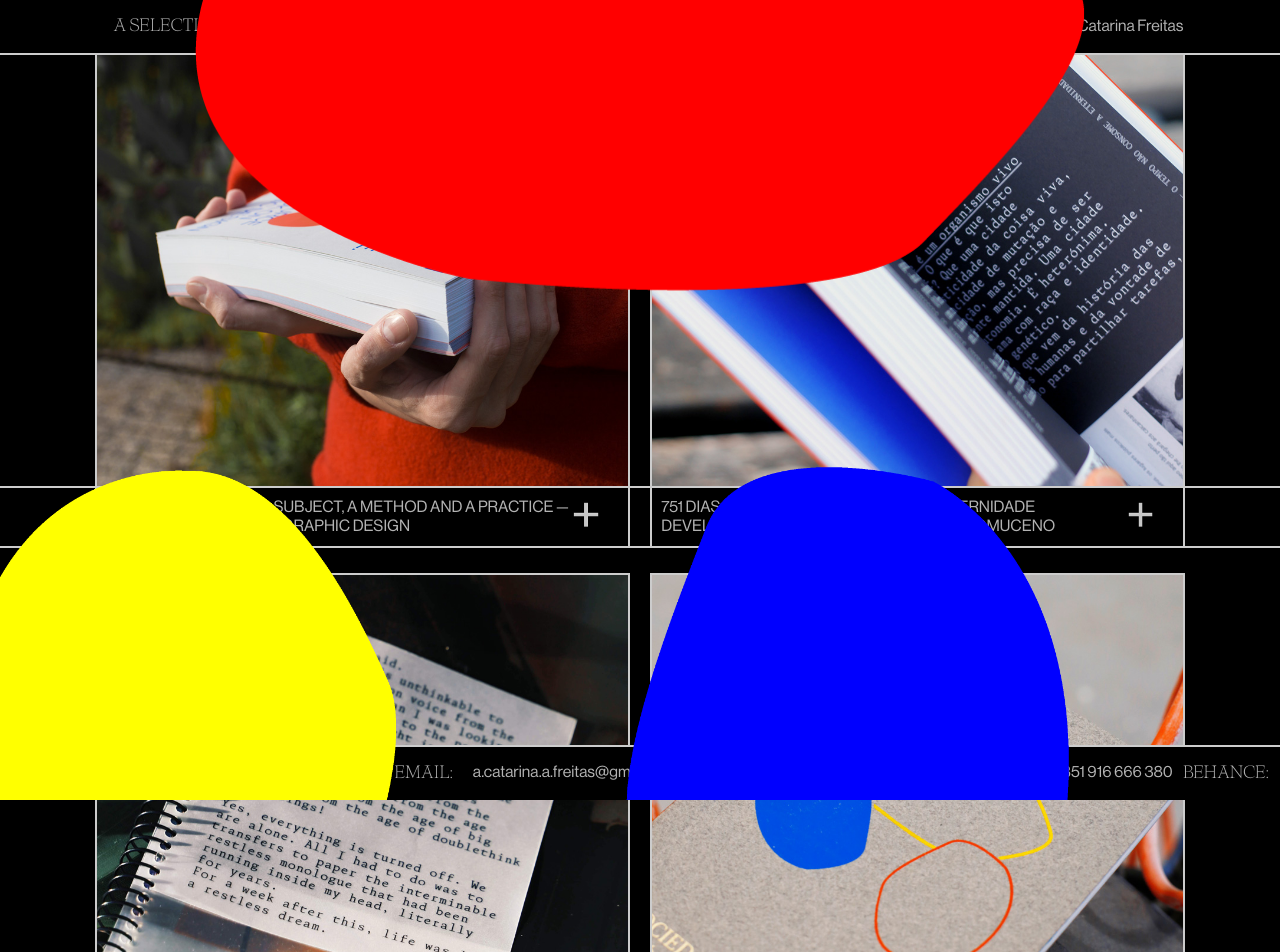
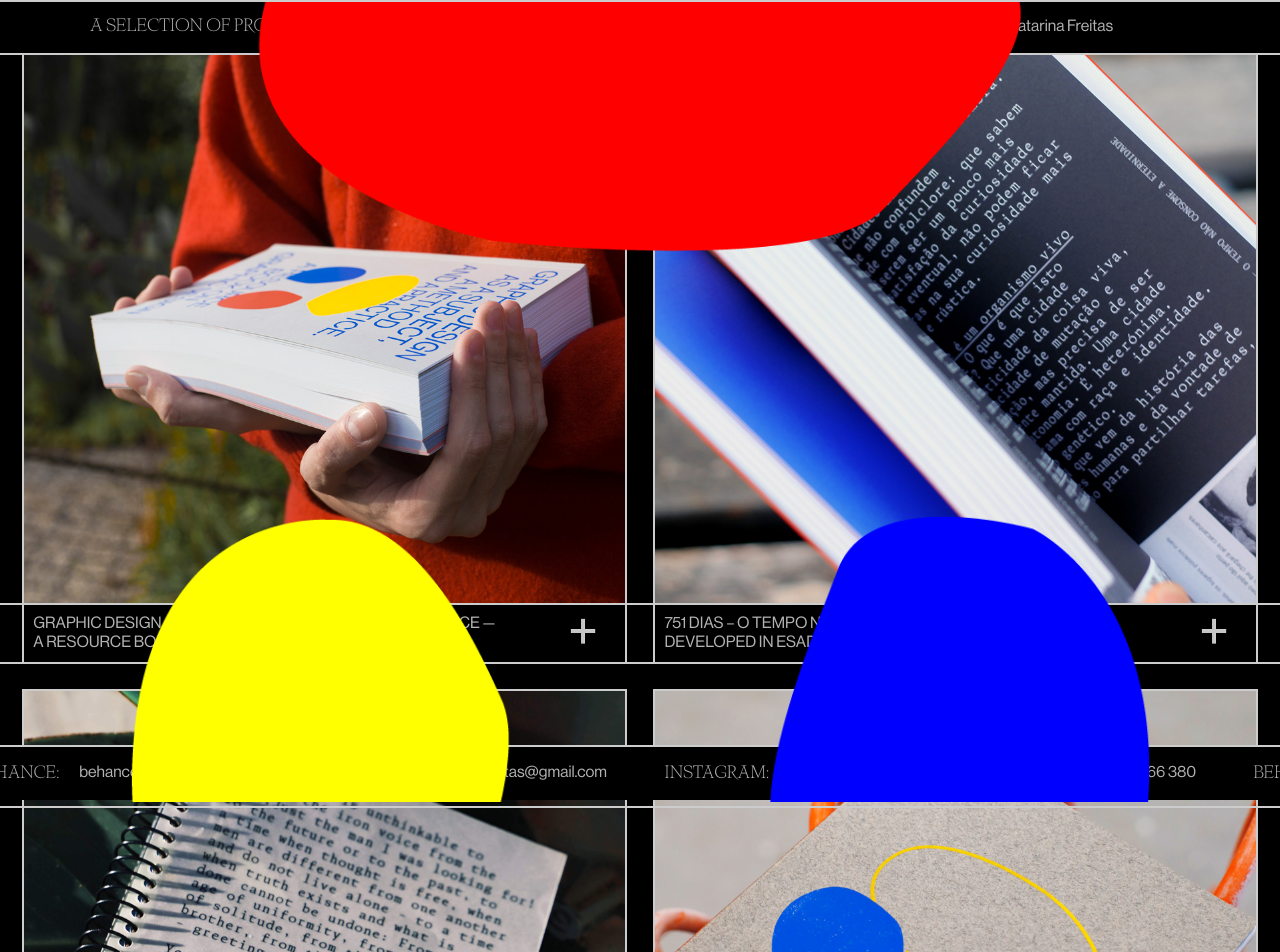
Before and after one commit to dianaamfr/WebPortfolio_CF, a PHP site: page / in a window 1280 px wide. Shown: the top 952 px of the page. Run offline with PHP 8.4, Linux system fonts and the light colour scheme.

Commit message:
margins, sizes, positions and other corrections

```diff
--- a/script.js
+++ b/script.js
@@ -7,11 +7,8 @@ let rect = canvas.getBoundingClientRect();
 
 let redShape = new Image(), blueShape = new Image(), yellowShape = new Image();
 
-// wait for the content of the window element
-// to load, then performs the operations.
-window.addEventListener('load', ()=>{
-    checkLocalStorage();
-});
+stickyHeader();
+checkLocalStorage();
 
 function eraseShapes(e) {
     let x = (e.clientX - rect.left) / (rect.right - rect.left) * canvas.width;
@@ -42,29 +39,33 @@ function loadShapes(){
     blueShape.src = 'icons/blueShape.png';
 
     redShape.onload = function(){
-        let ratio = redShape.height/redShape.width;
-        let newWidth = canvas.width*0.7;
-        let newHeight = newWidth * ratio;
+        const ratio = redShape.height/redShape.width;
+        const newWidth = canvas.width*0.6;
+        const newHeight = newWidth * ratio;
 
         drawImageWithSize(redShape, canvas.width/2 - newWidth/2 , 0, newWidth, newHeight);
     }
 
     yellowShape.onload = function(){
-        let ratio = yellowShape.height/yellowShape.width;
-        let newWidth = canvas.width*0.35;
-        let newHeight = newWidth * ratio;
+        const ratio = yellowShape.height/yellowShape.width;
+        const newWidth = canvas.width*0.30;
+        const newHeight = newWidth * ratio;
 
-        let x = screen.width/2 - newWidth;
+        const c = canvas.width/2;
+        const c1 = c/2;
+        const x = c1 - newWidth/2;
 
         drawImageWithSize(yellowShape, x, canvas.height - newHeight, newWidth, newHeight);
     }
 
     blueShape.onload = function(){
-        let ratio = blueShape.height/blueShape.width;
-        let newWidth = canvas.width*0.35;
-        let newHeight = newWidth * ratio;
+        const ratio = blueShape.height/blueShape.width;
+        const newWidth = canvas.width*0.30;
+        const newHeight = newWidth * ratio;
 
-        let x = screen.width/2 + newWidth/2;
+        const c = canvas.width/2;
+        const c2 = c + c/2;
+        const x = c2 - newWidth/2;
 
         drawImageWithSize(blueShape, x , canvas.height - newHeight, newWidth, newHeight);
     }
@@ -90,11 +91,6 @@ let projectDivs = Array.from(document.querySelectorAll('.project'));
 let divTopOffsets = new Array(projectDivs.length);
 projectDivs.forEach(calculateTopOffset);*/
 
-window.onscroll = function() {
-    stickyHeader()
-    /*projectDivs.forEach(stickyDivs);*/
-};
-
 function calculateTopOffset(projectDiv) {
     divTopOffsets[projectDivs.indexOf(projectDiv)] = projectDiv.offsetTop - projectDiv.offsetHeight/2;
     const divIdx = projectDivs.indexOf(projectDiv);
@@ -105,7 +101,10 @@ function calculateTopOffset(projectDiv) {
 }
 
 function stickyHeader() {
-    (window.pageYOffset >= headerOffsetTop) ? header.classList.add('sticky_header') : header.classList.remove('sticky_header');
+    const headerHeight = document.querySelector('header').offsetHeight;
+    let contentDiv = document.querySelector('#content');
+
+    contentDiv.style.top = headerHeight + 'px';
 }
 
 function stickyDivs(projectDiv) {
--- a/styles.css
+++ b/styles.css
@@ -101,6 +101,10 @@ a:hover {
     top: 0;
     z-index: 2;
     pointer-events: none;
+    max-width: 1920px;
+    left: 50%;
+    transform: translateX(-50%);
+    border: 1.5pt solid var(--stroke_grey);
 }
 
 canvas {
@@ -109,17 +113,18 @@ canvas {
 }
 
 header {
+    max-height: 11vh;
     background-color:var(--black);
     border-bottom: 1.5pt solid var(--stroke_grey);
     display: block;
     overflow: hidden;
-}
-
-.sticky_header {
     position: fixed;
     top: 0;
     z-index: 1;
-    width: 100%
+    width: 100%;
+    left: 50%;
+    transform: translateX(-50%);
+    max-width: 1920px;
 }
 
 #header_slider {
@@ -139,7 +144,7 @@ header {
 }
 
 .header_text {
-    width: 85%;
+    width: 96%;
     margin: auto;
     display: flex;
     justify-content: space-between;
@@ -153,12 +158,6 @@ header {
 	15%, 50% { transform: translateX(-33.33%)}
 	65%, 100% { transform: translateX(-66.66%)}
 }
-
-.sticky_header {
-    position: fixed;
-    top: 0;
-    width: 100%
-  }
 
 #page_title{
     flex: 1;
@@ -189,6 +188,14 @@ header {
 
 #menu_desktop li a {
     display: block;
+}
+
+#content {
+    position: absolute;
+    max-width: 1920px;
+    left: 50%;
+    transform: translateX(-50%);
+    width: 100%;
 }
 
 #projects {
@@ -236,14 +243,23 @@ header {
 
 .project_slider {
     position: relative;
-    width: 83%;
-    max-height: 75vh;
+    width: 94%;
+    max-height: 78vh;
     display: inline-block;
     border: 1.5pt solid var(--stroke_grey);
     overflow: hidden;
     border-bottom: none;
-    margin-right: 1.5%;
-    margin-left: 1.5%;
+}
+
+#left .project_slider, #left .description {
+    margin-right: 2%;
+    margin-left: 4%;
+}
+
+
+#right .project_slider, #right .description {
+    margin-left: 2%;
+    margin-right: 4%;
 }
 
 #left .project:first-of-type .project_slider{
@@ -271,7 +287,7 @@ header {
 }
 
 .description {
-    width: 80%;
+    width: 91%;
     padding: 1.5%;
     background-color: var(--black);
     border: 1.5pt solid var(--stroke_grey);
@@ -280,8 +296,6 @@ header {
     display: flex;
     justify-content: space-between;
     align-items: center;
-    margin-right: 1.5%;
-    margin-left: 1.5%;
 }
 
 .icon_plus {
@@ -299,6 +313,7 @@ header {
 }
 
 footer {
+    max-height: 11vh;
     border-top: 1.5pt solid var(--stroke_grey);
     position:fixed;
     z-index: 1;
@@ -332,7 +347,7 @@ footer {
 }
 
 #footer_content {
-    width: 85%;
+    width: 96%;
     margin: auto;
     display: flex;
     justify-content: space-between;
```
